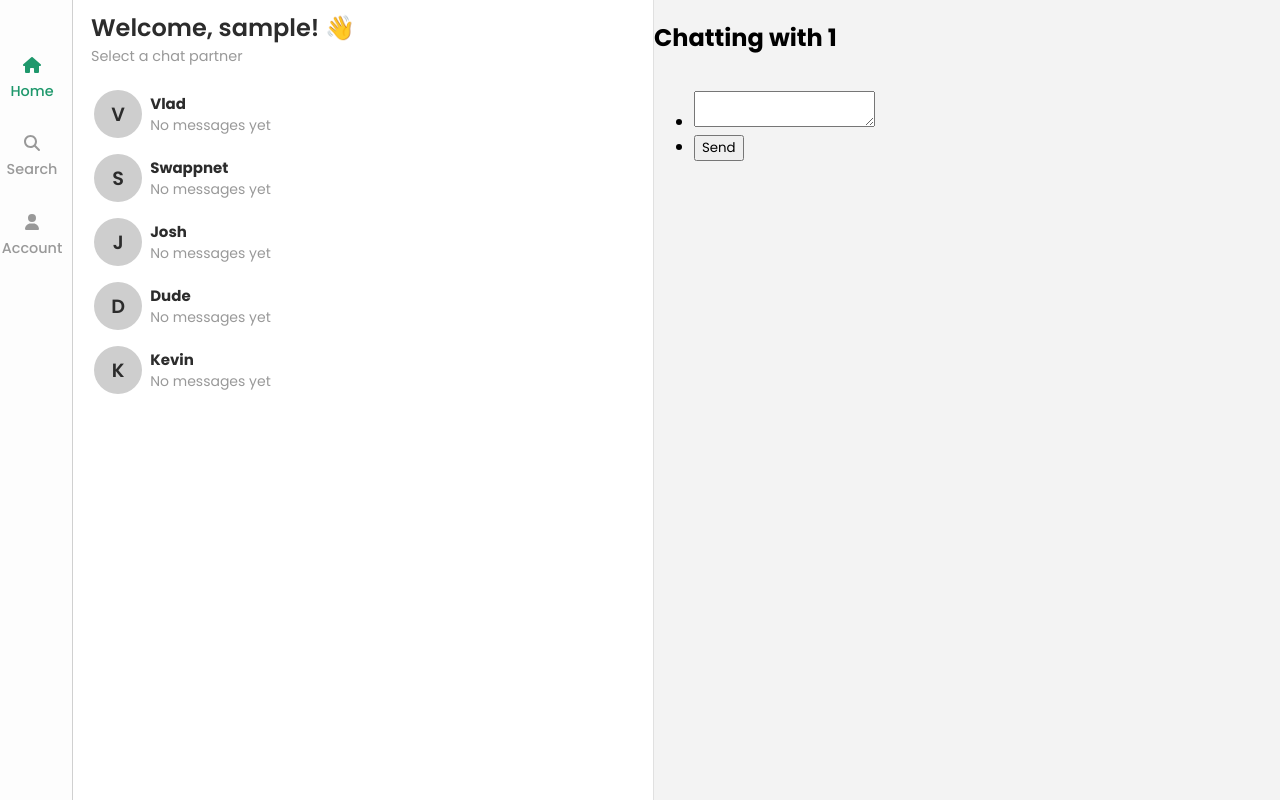
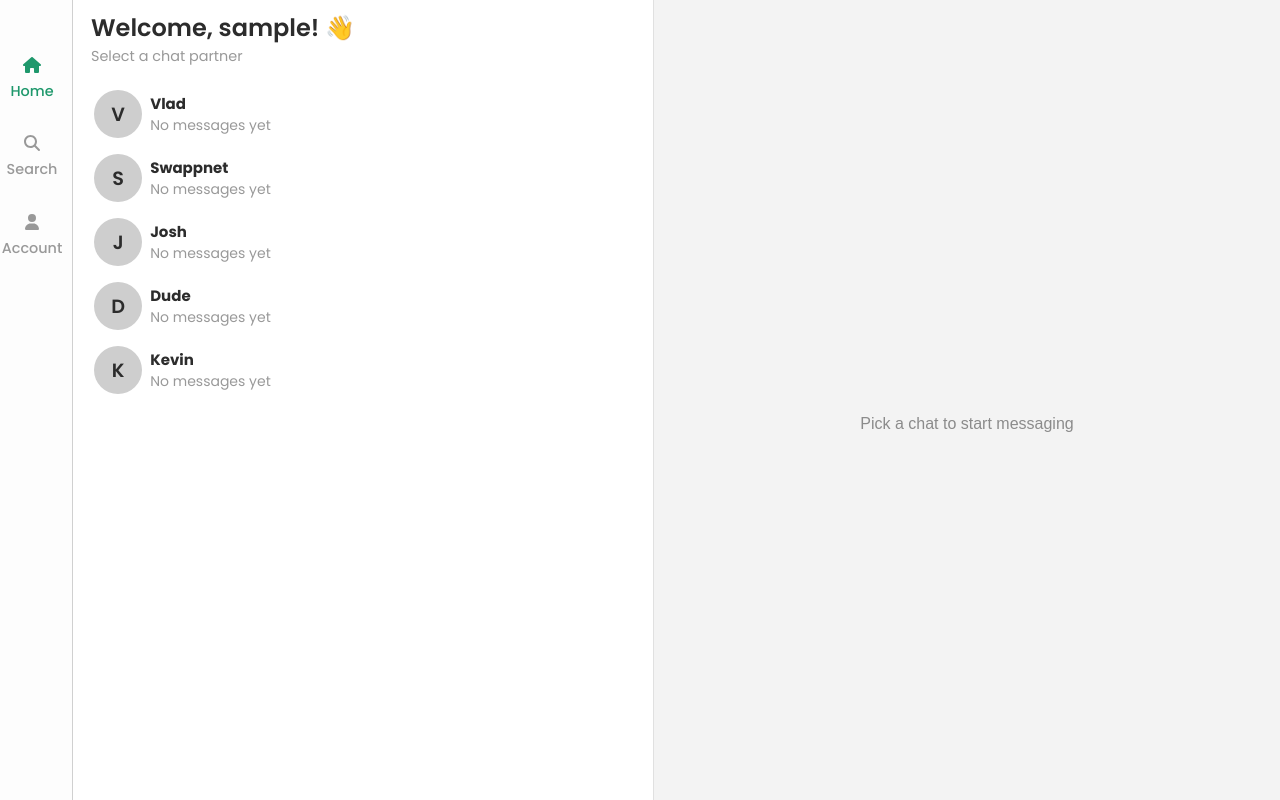
Before and after one commit to Hack-Weekly/magenta-tiger-chat-app, a Next.js app in the folder apps/web/: page / in a window 1280 px wide. Built offline with nearby package versions, Linux system fonts and the light colour scheme; sample sign-in values are in the browser's storage.

Commit message:
added basic chat form and back btn

```diff
--- a/apps/web/components/Chat.tsx
+++ b/apps/web/components/Chat.tsx
@@ -1,6 +1,8 @@
+import { faFile } from '@fortawesome/free-regular-svg-icons';
+import { faArrowLeft } from '@fortawesome/free-solid-svg-icons';
 import { useEffect, useState } from 'react';
 import styled, { css } from 'styled-components';
-import { Header, StyledChatListItem } from 'ui';
+import { Button, Header, Input, StyledChatListItem } from 'ui';
 import StyledContainer from 'ui/components/StyledContainer';
 import { useAuth } from '../context/AuthContext';
 import { getSocket, initiateSocket } from './socket';
@@ -60,6 +62,7 @@ const ChatWindowWrapper = styled.div<SelectedPartnerProps>`
   align-items: center;
   justify-content: center;
   flex-direction: column;
+  padding: 0.5rem 0.8rem;
   background-color: #f3f3f3;
   ${({ selectedPartner }) => css`
     display: ${selectedPartner ? 'flex' : 'none'};
@@ -81,12 +84,26 @@ const ChatWindowPlaceholder = styled.p`
 `;
 
 const ChatWindow = styled.div`
+  position: relative;
   height: 100%;
   width: 100%;
   display: flex;
   flex-direction: column;
   align-self: center;
   justify-content: flex-start;
+`;
+
+const ChatFormWrapper = styled.div`
+  position: absolute;
+  bottom: 6.5rem;
+  width: 100%;
+  display: flex;
+  align-self: center;
+  justify-content: center;
+  margin: 0 0.3rem;
+  @media (min-width: 650px) {
+    bottom: 1.5rem;
+  }
 `;
 
 export default function Chat() {
@@ -99,7 +116,7 @@ export default function Chat() {
     { username: 'Kevin', active: false },
   ]);
 
-  const [selectedPartner, setSelectedPartner] = useState<string>('1');
+  const [selectedPartner, setSelectedPartner] = useState<string>('');
   const [messages, setMessages] = useState<string>('');
 
   useEffect(() => {
@@ -134,14 +151,24 @@ export default function Chat() {
     getSocket().emit('join', { from: user?.username, to: partner });
   }
 
-  function handleSendMessage() {
+  function handleSendMessage(e: React.FormEvent) {
+    e.preventDefault();
     const message: Message = {
       from: user?.username,
       to: selectedPartner,
       text: messages,
     };
+
     getSocket().emit('message', message);
     setMessages('');
+  }
+
+  function handleMessageEnter(e: React.ChangeEvent<HTMLInputElement>) {
+    setMessages(e.target.value);
+  }
+
+  function handleLeaveRoom() {
+    setSelectedPartner('');
   }
 
   console.log(partners);
@@ -158,9 +185,11 @@ export default function Chat() {
           <ChatListWrapper>
             {partners.map((partner) => (
               <StyledChatListItem
+                key={partner.username}
                 variant="chat"
                 title={partner.username}
                 description=""
+                onClick={() => handleSelectPartner(partner.username)}
               />
             ))}
           </ChatListWrapper>
@@ -168,20 +197,23 @@ export default function Chat() {
         <ChatWindowWrapper selectedPartner={selectedPartner}>
           {selectedPartner ? (
             <ChatWindow>
-              <h2>Chatting with {selectedPartner}</h2>
-              <ul>
-                <li>
-                  <textarea
-                    value={messages}
-                    onChange={(e: React.ChangeEvent<HTMLTextAreaElement>) =>
-                      setMessages(e.target.value)
-                    }
-                  />
-                </li>
-                <li>
-                  <button onClick={handleSendMessage}>Send</button>
-                </li>
-              </ul>
+              <Button
+                variant="icon"
+                icon={faArrowLeft}
+                size="large"
+                onClick={handleLeaveRoom}
+              />
+              <ChatFormWrapper onSubmit={handleSendMessage}>
+                <Button variant="icon" icon={faFile} />
+                <Input
+                  variant="send"
+                  width="100%"
+                  value={messages}
+                  onChange={handleMessageEnter}
+                  onClick={handleSendMessage}
+                  required={false}
+                />
+              </ChatFormWrapper>
             </ChatWindow>
           ) : (
             <ChatWindowPlaceholder>
--- a/packages/ui/components/Button.tsx
+++ b/packages/ui/components/Button.tsx
@@ -103,7 +103,7 @@ const StyledButton = styled.button<StyledButtonProps>`
         ? '0.8rem'
         : size === 'middle'
         ? '1rem'
-        : '2rem'};
+        : '1.5rem'};
 
       span {
         ${variant === 'navIcon' && `font-size: .9rem`}
```
